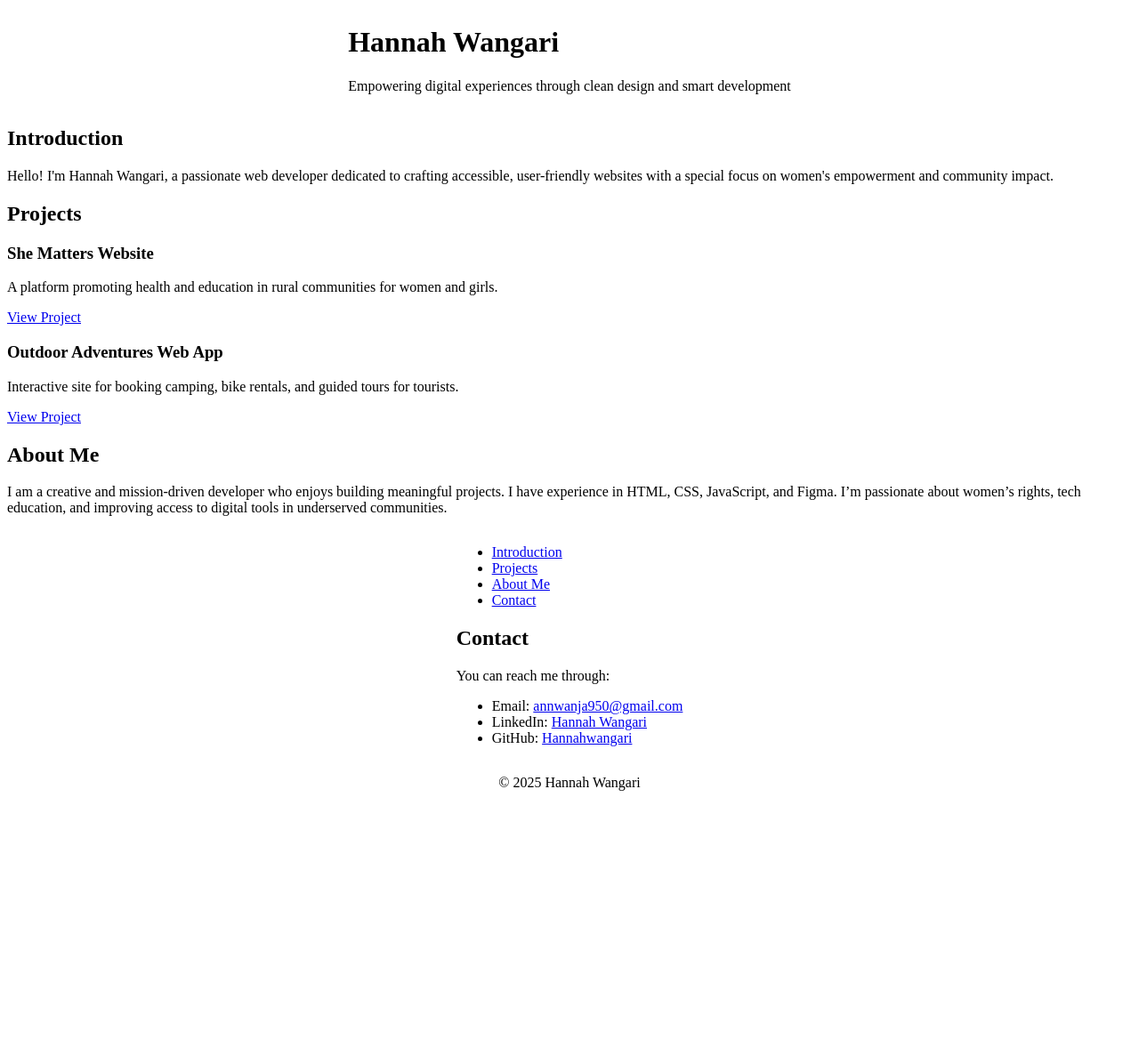
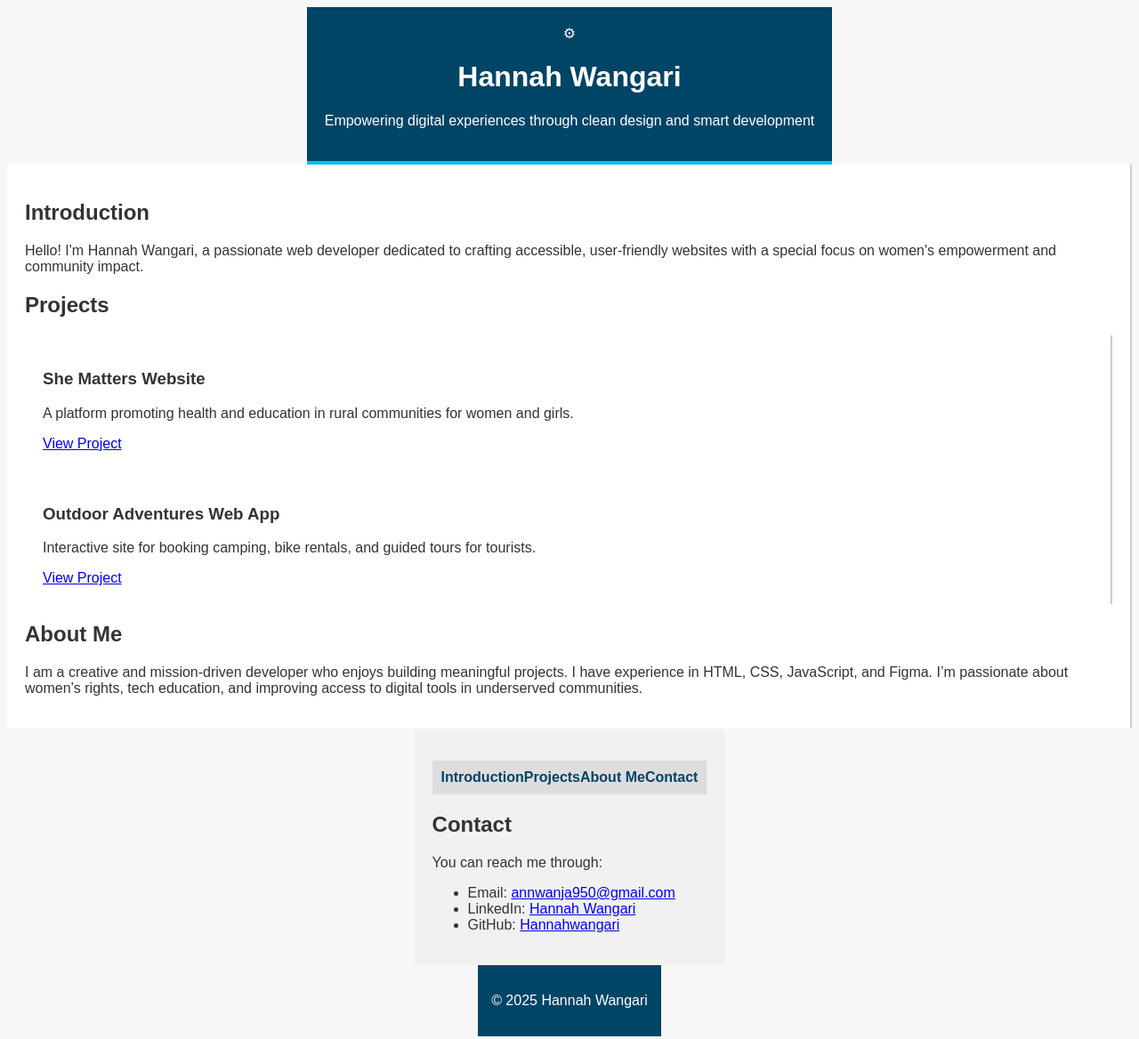
Before and after one commit to Hannahwangari/alx_html_css, a plain HTML site: page css_basic/index.html in a window 1280 px wide. Shown: the whole page at 89% size. Before the commit the page ends 913 px from the top, so only its background shows below. Drawn offline with Linux system fonts and the light colour scheme.

Commit message:
Initial commit

```diff
--- a/css_basic/index.html
+++ b/css_basic/index.html
@@ -1,17 +1,17 @@
 <!DOCTYPE html>
 <html lang="en">
 <head>
-    <meta charset="utf-8">
-    <meta name="viewport" content="width=device-width, initial-scale=1.0">
-    <title>Index Page</title>
+  <meta charset="utf-8">
+  <meta name="viewport" content="width=device-width, initial-scale=1.0">
+  <title>Index Page</title>
 
-    <link href="base.css" rel="stylesheet">
-    <link href="styles.css" rel="stylesheet">
+  <link href="base.css" rel="stylesheet">
+  <link href="styles.css" rel="stylesheet">
 </head>
 
-<body>
-
+<body class="works_on_smartphone">
   <header>
+    <div class="logo">&#9881;</div>
     <h1>Hannah Wangari</h1>
     <p>Empowering digital experiences through clean design and smart development</p>
   </header>
@@ -25,7 +25,6 @@
 
       <section id="projects">
         <h2>Projects</h2>
-
         <article class="project">
           <h3>She Matters Website</h3>
           <p>A platform promoting health and education in rural communities for women and girls.</p>
@@ -70,6 +69,5 @@
   <footer>
     <p>&copy; 2025 Hannah Wangari</p>
   </footer>
-
 </body>
 </html>
--- /dev/null
+++ b/css_basic/styles.css
@@ -0,0 +1,45 @@
+body {
+    background-color: #f7f7f7;
+    font-family: 'Arial', sans-serif;
+    color: #333;
+}
+
+header {
+    background-color: #004466;
+    color: white;
+    padding: 20px;
+    text-align: center;
+    border-bottom: 4px solid #00bfff;
+}
+
+nav ul {
+    list-style-type: none;
+    display: flex;
+    justify-content: space-around;
+    background-color: #ddd;
+    padding: 10px;
+}
+
+nav ul li a {
+    text-decoration: none;
+    color: #004466;
+    font-weight: bold;
+}
+
+article {
+    background-color: #ffffff;
+    padding: 20px;
+    border-right: 2px solid #ccc;
+}
+
+aside {
+    background-color: #f1f1f1;
+    padding: 20px;
+}
+
+footer {
+    background-color: #004466;
+    color: white;
+    text-align: center;
+    padding: 15px;
+}
```
